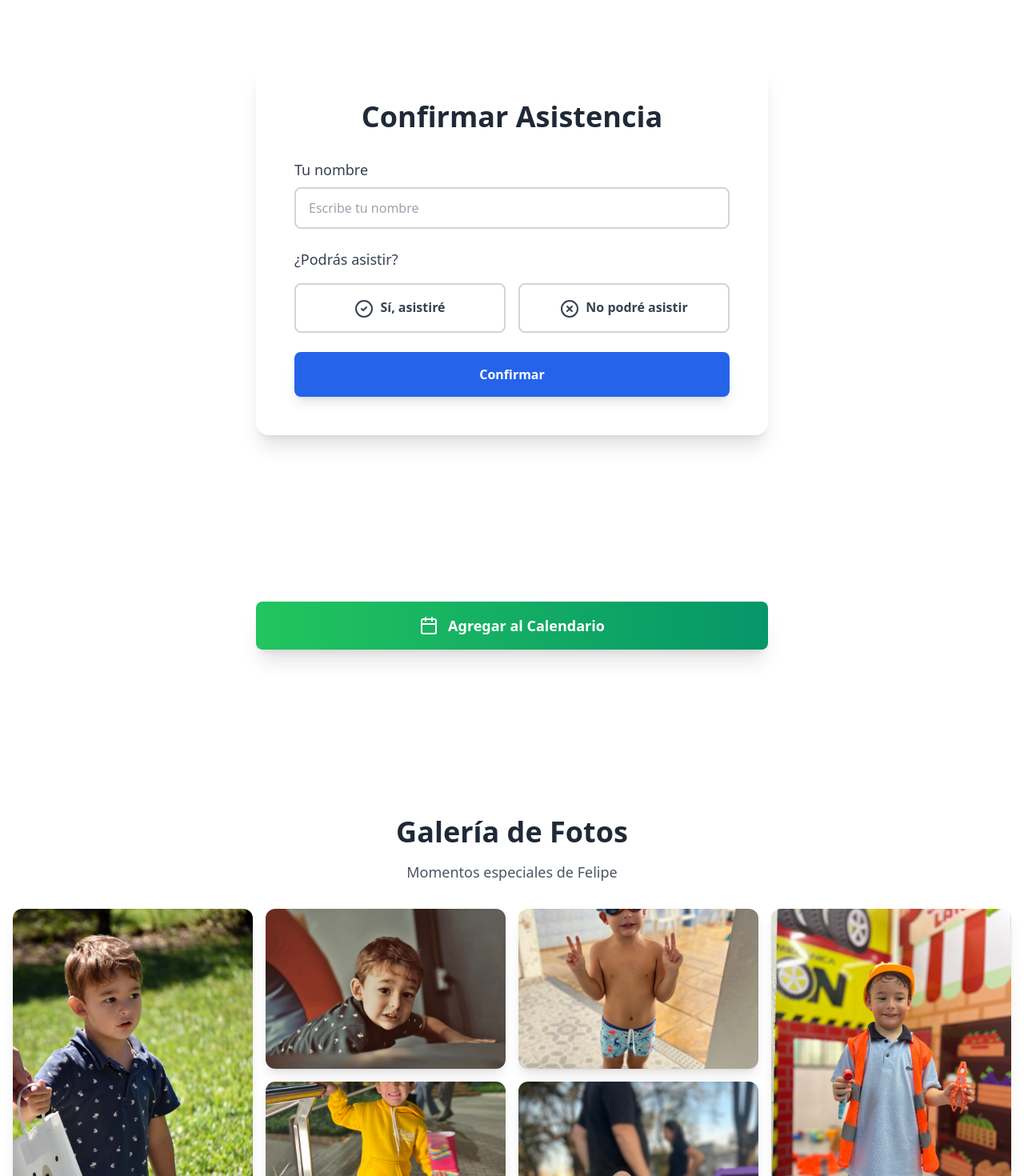
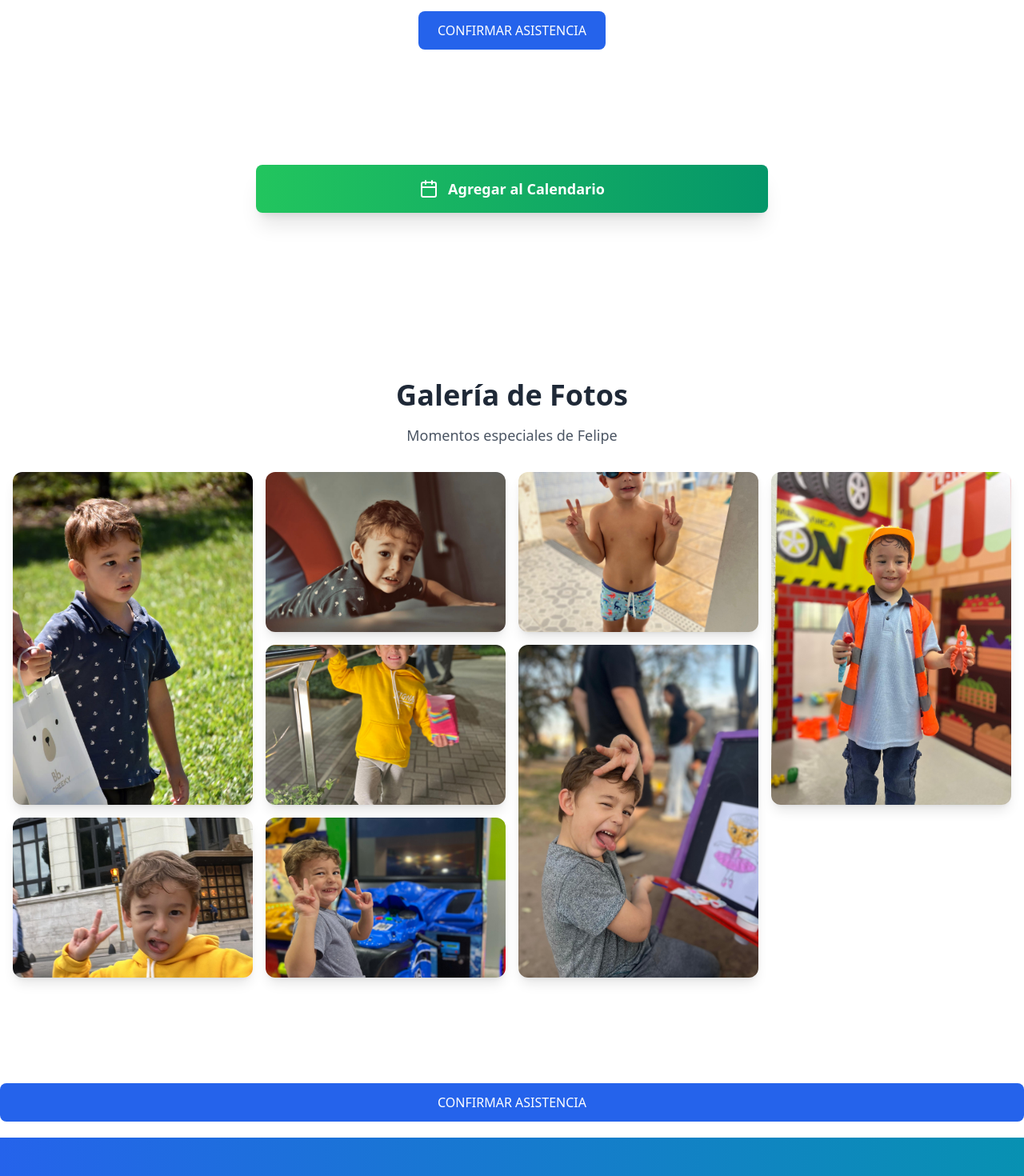
Before and after one commit to webibygrauberg/cumple-feli, a React (Vite) app: page / in a window 1280 px wide. Shown: the part 2360-3830 px from the top of the page at 80% size. Built offline with nearby package versions, Linux system fonts and the light colour scheme.

Commit message:
boton de confirmar a google

```diff
--- a/src/App.tsx
+++ b/src/App.tsx
@@ -1,11 +1,9 @@
 import { useEffect, useState, useCallback } from 'react';
 import { PartyPopper } from 'lucide-react';
 import Countdown from './components/Countdown';
-import RSVPForm from './components/RSVPForm';
 import CalendarButton from './components/CalendarButton';
 import PhotoGallery from './components/PhotoGallery';
 import SectionPortada from "./components/SectionPortada";
-import AdminPage from './app/admin/page';
 
 
 function App() {
@@ -82,9 +80,15 @@ function App() {
           </div>
         </section>
 
-        <section className="py-16 bg-white/70 backdrop-blur-sm">
-          <RSVPForm />
-        </section>
+        {/* Botón para confirmar*/}
+        <div className="flex justify-center py-12">
+            <button
+              onClick={() => window.open("https://forms.gle/iMfCuvzhrQQEtKoB9", "_blank")}
+              className="bg-blue-600 text-white px-6 py-3 rounded-lg hover:bg-blue-700 transition"
+            >
+              CONFIRMAR ASISTENCIA
+            </button>
+        </div>
 
         <section className="py-16">
           <CalendarButton />
@@ -94,14 +98,14 @@ function App() {
           <PhotoGallery key={galleryKey} />
         </section>
 
-        {/* Botón para ir a AdminPage */}
-        <div className="flex justify-center py-12">
-          <button
-            onClick={() => window.open("/admin", "_blank")} // abre en nueva pestaña
-            className="bg-blue-600 text-white px-6 py-3 rounded-lg hover:bg-blue-700 transition"
-          >
-            Ver lista de invitados
-          </button>
+        {/* Botón para confirmar*/}
+        <div className="flex justify-center py-5">
+            <button
+              onClick={() => window.open("https://forms.gle/iMfCuvzhrQQEtKoB9", "_blank")}
+              className="w-full bg-blue-600 text-white px-6 py-3 rounded-lg hover:bg-blue-700 transition"
+            >
+              CONFIRMAR ASISTENCIA
+            </button>
         </div>
 
 
```
